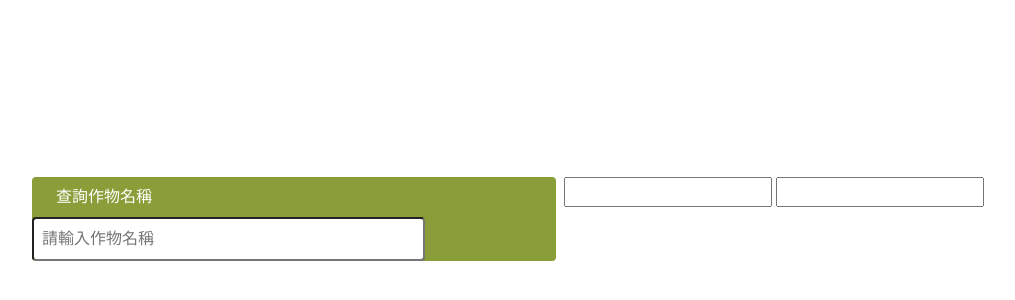
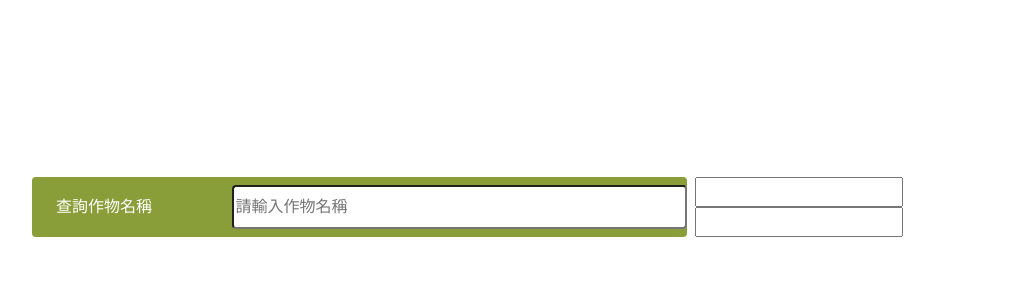
Before and after one commit to lily-oa/Riceball-produceFarmer, a plain HTML site: page index.html in a window 1280 px wide. Shown: the whole page, without its empty margins (132-1147 px from the left). Drawn offline with nearby package versions, Linux system fonts and the light colour scheme.

Commit message:
Update 2022-11-11T04:12:19.505Z

```diff
--- a/index.html
+++ b/index.html
@@ -25,19 +25,30 @@
     <!--Search group-->
     <div>
       <form data-piceNet-form class="d-flex flex-column flex-md-column-reverse">
-        <div class="d-flex d-grid gap-2 mb-2 flex-nowrap flex-md-row flex-column">
-          <label class="flex-grow-1 flex-nowrap align-items-center rounded-2 border-primary text-white bg-primary w-25">
-            <span class="mx-4  my-2 d-inline-block">
+        <div class="d-flex d-grid gap-2 mb-2 flex-nowrap flex-md-row flex-column flex-grow-1">
+          <label class="flex-grow-1
+                        flex-nowrap
+                        align-items-center
+                        rounded-2
+                        border-primary
+                        text-white
+                        bg-primary
+                        w-100
+                        d-flex
+                        py-0
+                      "
+          >
+            <span class="mx-4  my-2 d-inline-block w-25">
               查詢作物名稱
             </span>
             <input data-priceNet-input
-                  class="p-2 w-75 text-black rounded-2"
+                  class="py-2 w-75 text-black rounded-2"
                   type="text"
                   placeholder="請輸入作物名稱"
                   name="crop"
             >
           </label>
-          <div class="d-none d-md-block d-flex gap-2">
+          <div class="d-none d-md-block d-flex gap-2 flex-nowrap">
             <input data-priceNet-submit class="flex-grow-1" type="text" >
             <input type="text">
           </div>
```
